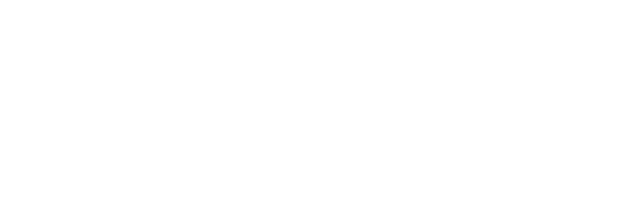
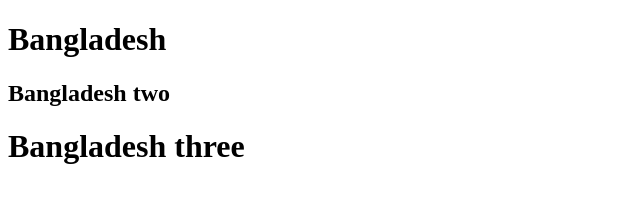
Before and after one commit to Rafiqul2023/my-second-repo, a plain HTML site: page index.html in a window 1280 px wide. Shown: the whole page, without its empty margins (0-640 px from the left). Drawn offline with Linux system fonts and the light colour scheme.

Commit message:
added three headder

```diff
--- a/index.html
+++ b/index.html
@@ -7,6 +7,8 @@
     <title>My Second Repo</title>
 </head>
 <body>
-
+    <h1>Bangladesh</h1>
+    <h2>Bangladesh two</h2>
+    <h1>Bangladesh three</h1>
 </body>
 </html>
```
